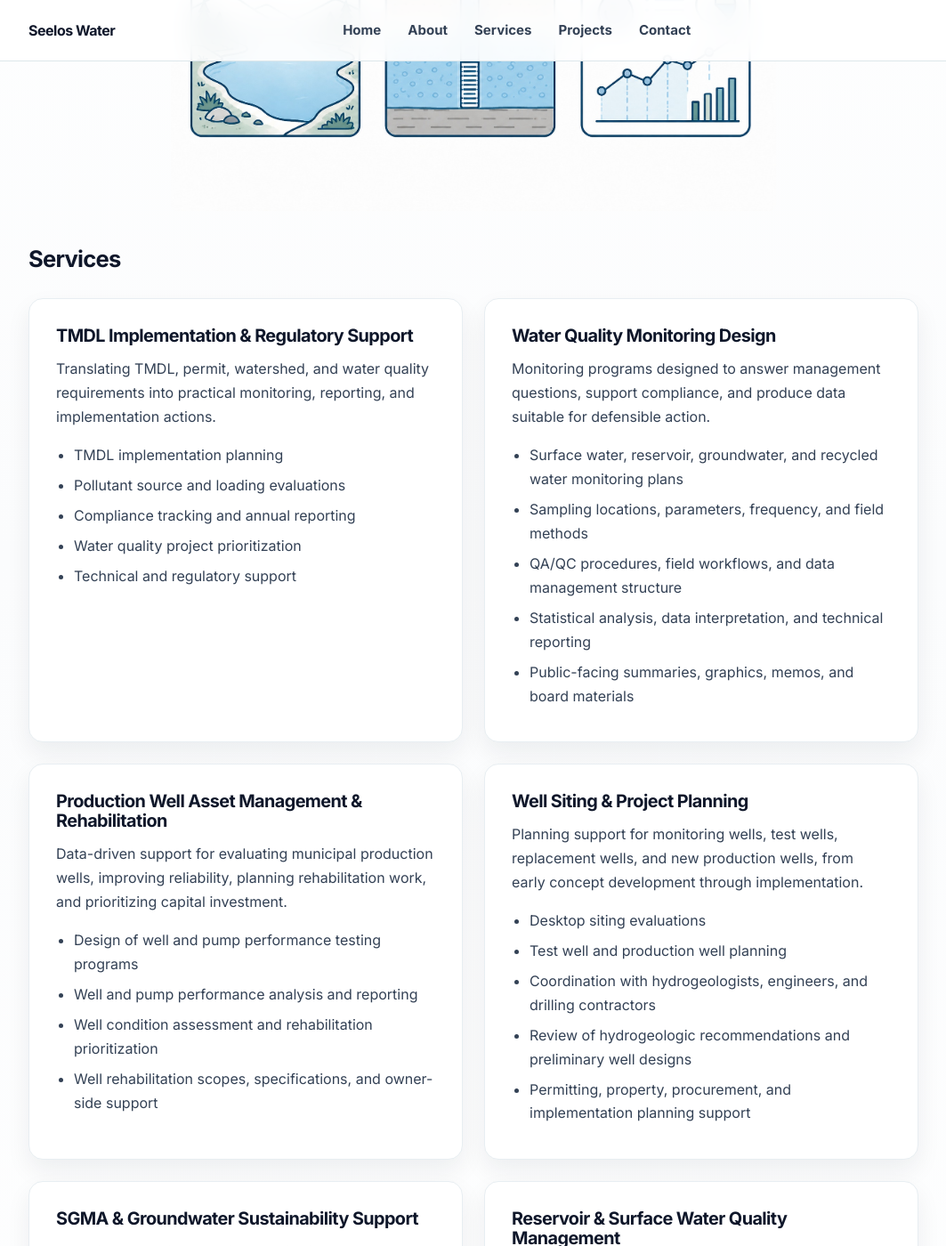
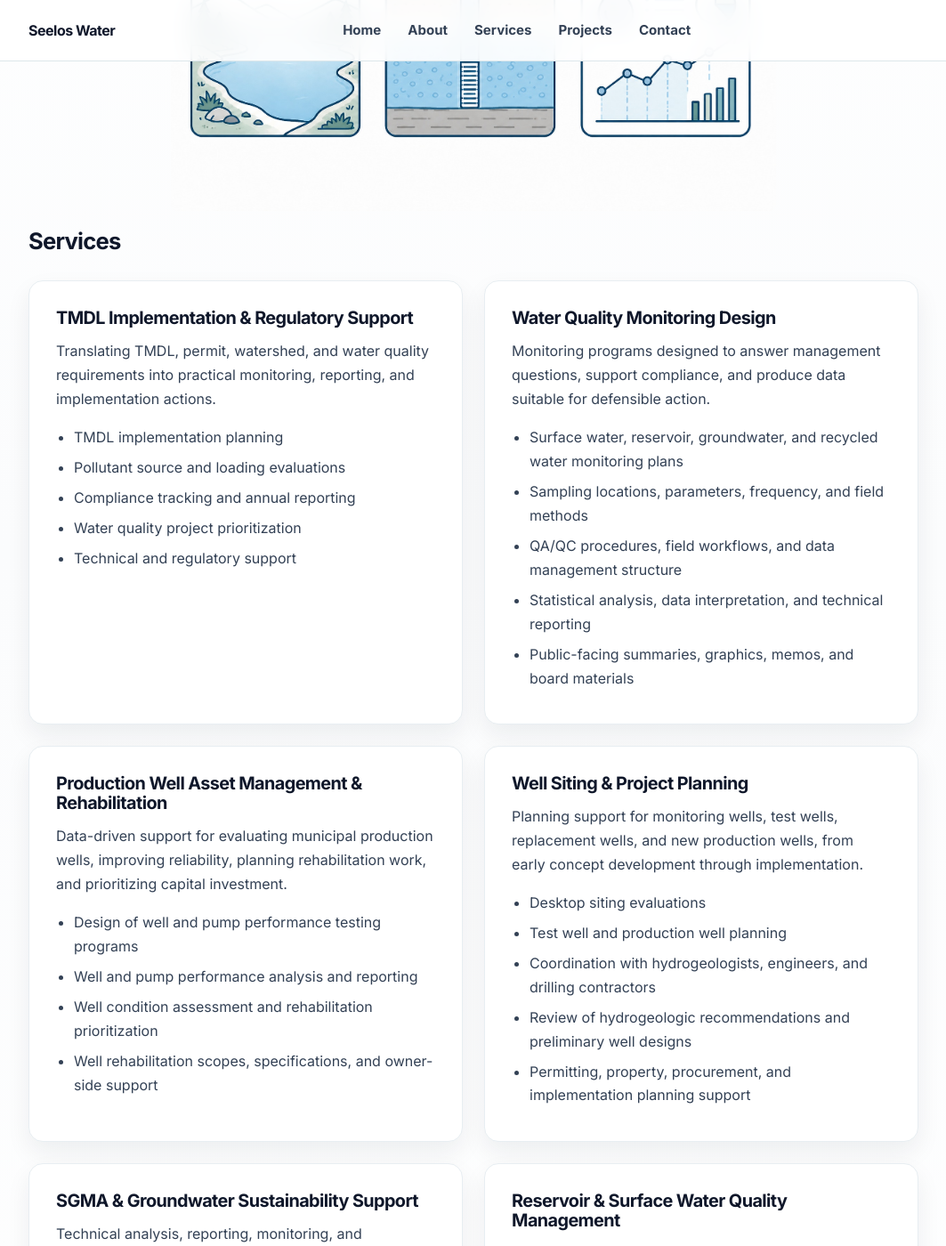
Before and after one commit to markseelos/seelos-water, a Jekyll site: the page built from services.md, in a window 1280 px wide and 1400 px high, scrolled down 541 px. Shown: the whole window at 89% size, without its empty margins (108-1171 px from the left). Built offline with Jekyll 4.4.1, drawn with Linux system fonts in a browser that asks for light colours.

Commit message:
Update style.css

```diff
--- a/assets/css/style.css
+++ b/assets/css/style.css
@@ -462,7 +462,7 @@ img.profile-photo {
 
 .services-icon-row {
   max-width: 760px;
-  margin: 2rem auto 2.5rem auto;
+  margin: 0.75rem auto 1.25rem auto;
   padding: 0 1rem;
   text-align: center;
 }
@@ -475,6 +475,7 @@ img.profile-photo {
   margin: 0 auto;
   border-radius: 8px;
 }
+
 
 
 .service-grid {
```
